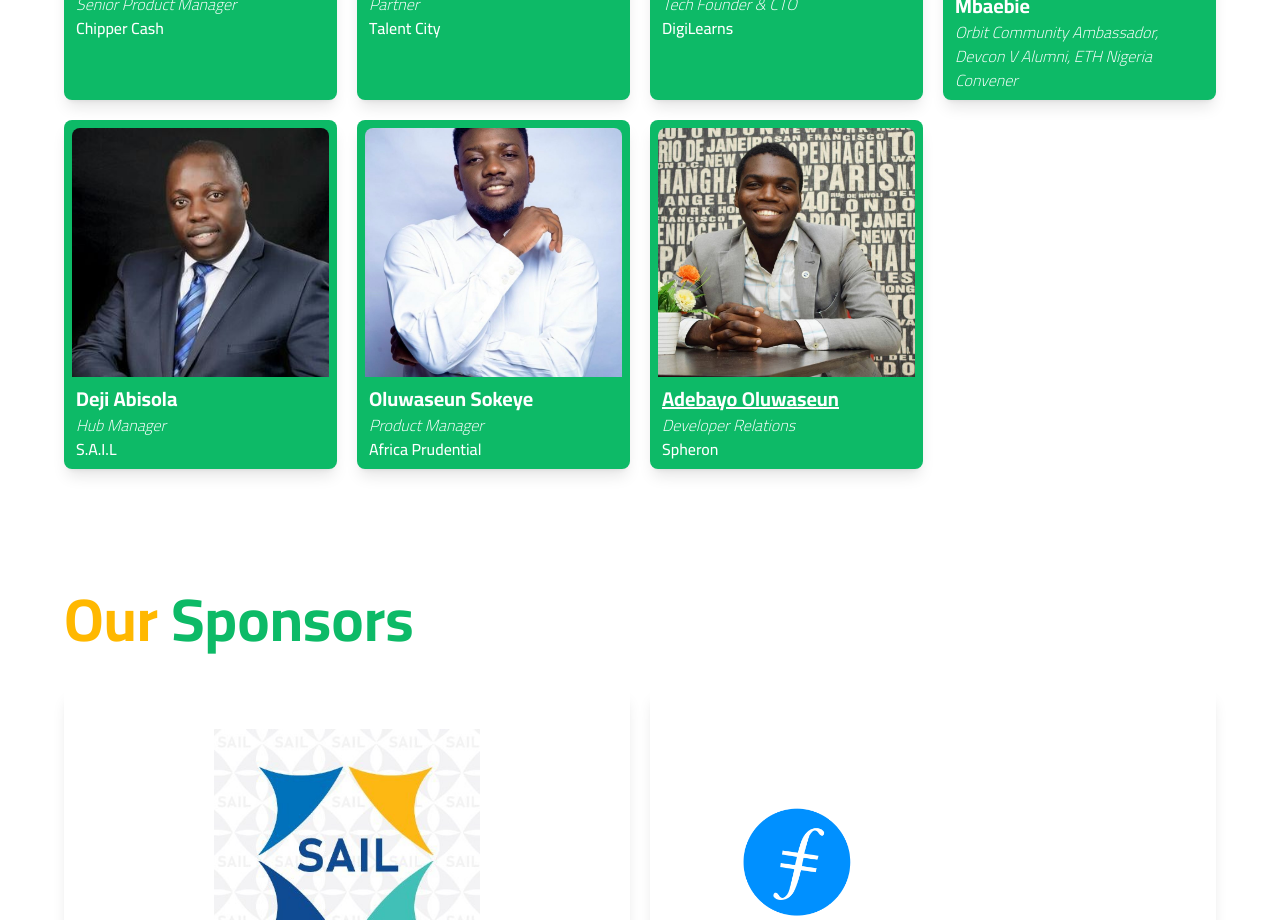
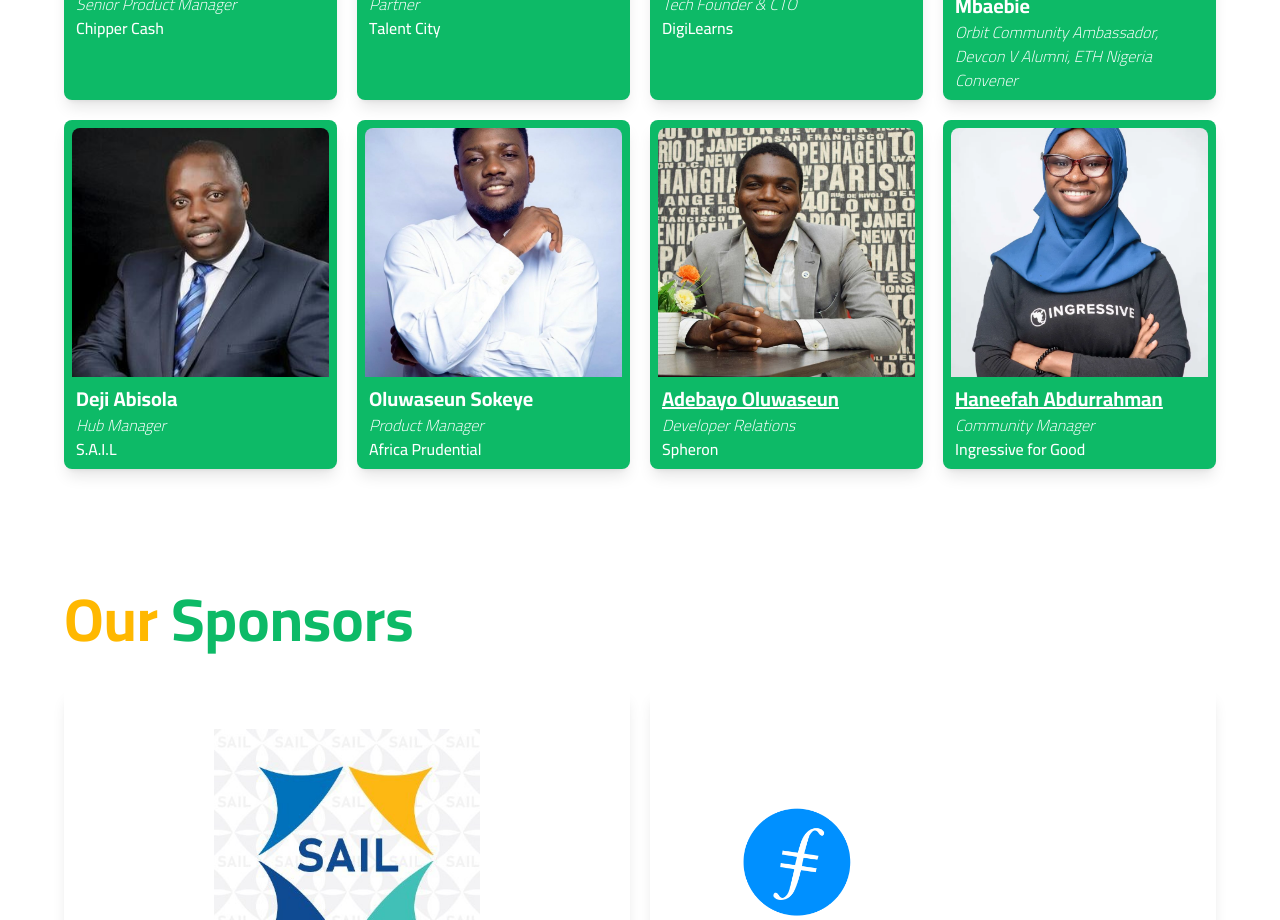
Before and after one commit to GenZtechies/gzt-hackfest, a Next.js app: page / in a window 1280 px wide. Shown: the part 4460-5380 px from the top of the page. Built offline with nearby package versions, Linux system fonts and the light colour scheme.

Commit message:
Added Haneefah

```diff
--- a/data/speakers.ts
+++ b/data/speakers.ts
@@ -86,7 +86,15 @@ const speakers: any[] = [
         company: "Spheron",
         image: "/assets/misc/people/seun-adebayo.jpg",
         reference_link: "https://www.linkedin.com/in/seunbayo/" // Can be Twitter | Linkedin | Github | Website
-    }
+    },
+    {
+        fullname: "Haneefah Abdurrahman",
+        role_title: "Community Manager",
+        type: "Speaker", // Can be speaker | judge
+        company: "Ingressive for Good",
+        image: "/assets/misc/people/haneefah-abdurrahman.jpg",
+        reference_link: "https://www.linkedin.com/in/haneefah-abdurrahman-lekki/" // Can be Twitter | Linkedin | Github | Website
+    },
     // {
     //     fullname: "Akintunde Sultan",
     //     role_title: "Co-Founder & CTO",
```
Also changed, not shown: public/assets/misc/people/haneefah-abdurrahman.jpg (added), 1 other file (tests, documents, lock files or other folders).
